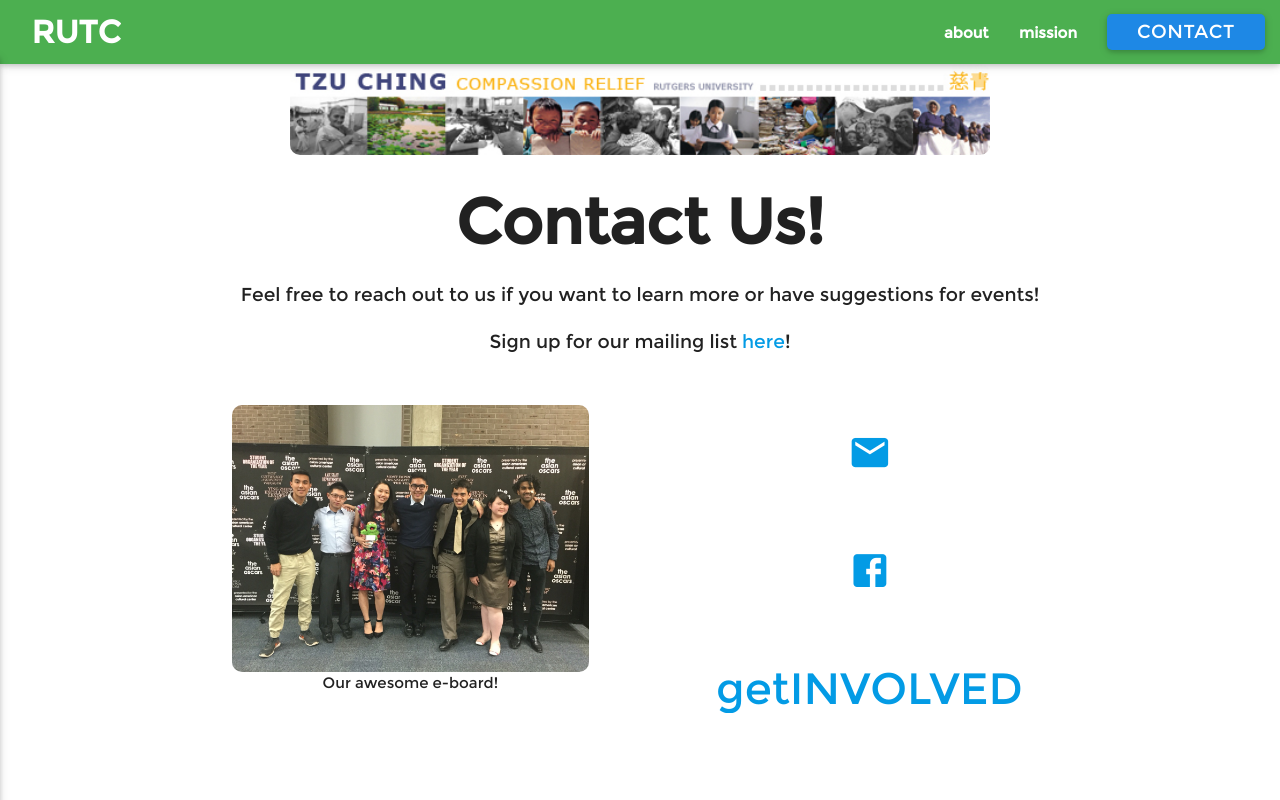
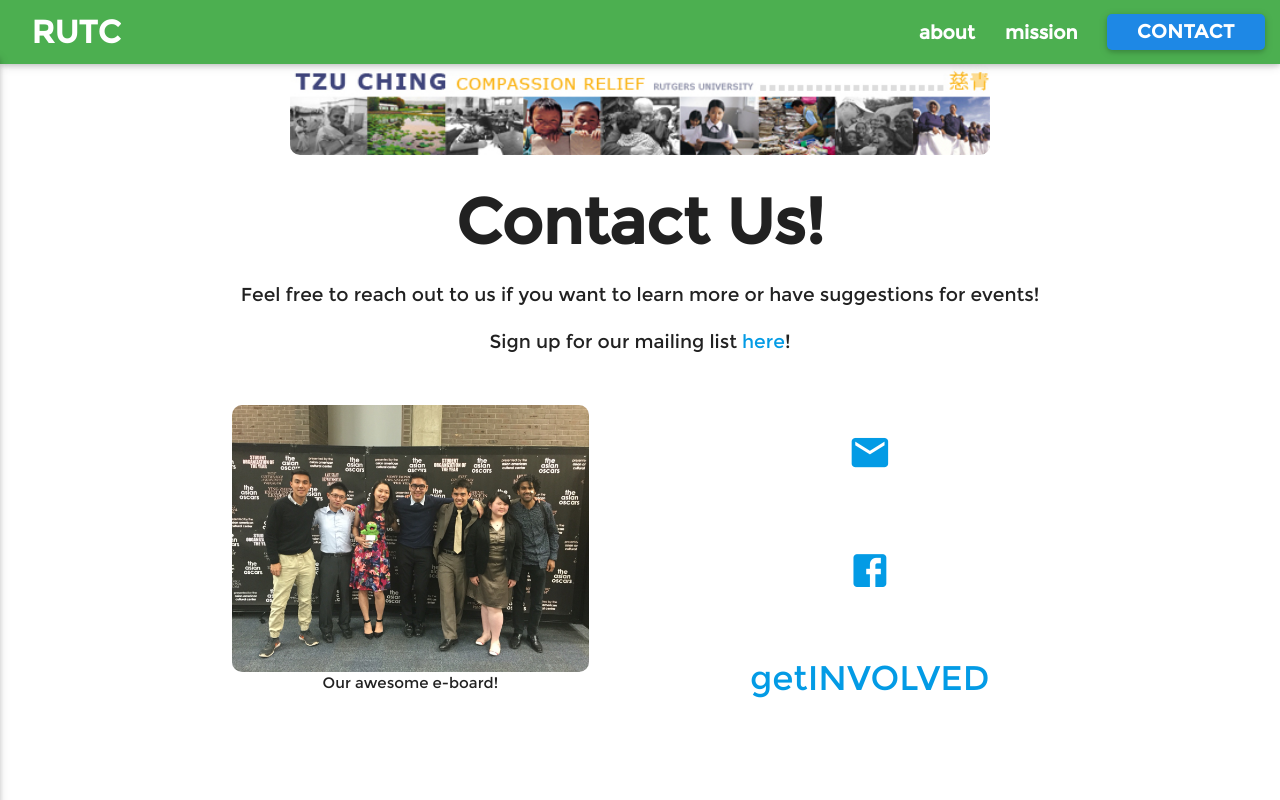
Before and after one commit to rutgersTC/rutgerstc.github.io, a website: page index.html at #!/contact in a window 1280 px wide. Drawn offline with Linux system fonts and the light colour scheme; files whose address does not match are found by name.

Commit message:
fixed icons

```diff
--- a/css/app.css
+++ b/css/app.css
@@ -1,26 +1,22 @@
-@keyframes type {
-  from {
-    width: 0;
-  }
-}
-
 @font-face {
   font-family: 'Montserrat';
   font-style: normal;
   font-weight: 400;
-  src: url(../assets/fonts/MontserratRegular.woff2) format('woff2'), url(../assets/fonts/MontserratRegular.woff) format('woff'), url(../assets/fonts/MontserratRegular.ttf) format('truetype');
+  src: url("../assets/fonts/MontserratRegular.woff2") format("woff2"),
+    url("../assets/fonts/MontserratRegular.woff") format("woff"),
+    url("../assets/fonts/MontserratRegular.ttf") format("truetype");
   unicode-range: U+0000-00FF, U+0131, U+0152-0153, U+02C6, U+02DA, U+02DC, U+2000-206F, U+2074, U+20AC, U+2212, U+2215, U+E0FF, U+EFFD, U+F000;
 }
 
 @font-face {
-  font-family: 'Material Icons';
+  font-family: "Material Design Icons";
+  src: url("../assets/fonts/mdi/materialdesignicons-webfont.eot") format("embedded-opentype"),
+    url("../assets/fonts/mdi/materialdesignicons-webfont.woff2") format("woff2"),
+    url("../assets/fonts/mdi/materialdesignicons-webfont.woff") format("woff"),
+    url("../assets/fonts/mdi/materialdesignicons-webfont.ttf") format("truetype"),
+    url("../assets/fonts/mdi/materialdesignicons-webfont.svg") format("svg");
   font-style: normal;
-  font-weight: 400;
-  src: url('../assets/fonts/mdi/materialdesignicons-webfont.woff2') format('woff2'),
-  url('../assets/fonts/mdi/materialdesignicons-webfont.woff') format('woff'),
-  url('../assets/fonts/mdi/materialdesignicons-webfont.ttf') format('truetype'),
-  url('../assets/fonts/mdi/materialdesignicons-webfont.svg') format('svg'),
-  url('../assets/fonts/mdi/materialdesignicons-webfont.eot') format('eot');
+  font-weight: normal;
 }
 
 body {
@@ -90,7 +86,7 @@
 }
 
 .larger {
-  font-size: 1.25em;
+  font-size: 1.25em !important;
 }
 
 .pad-left {
--- a/index.html
+++ b/index.html
@@ -7,7 +7,7 @@
   <!-- Meta Tags & Favicon-->
   <meta charset="UTF-8">
   <meta name="viewport" content="width=device-width, initial-scale=1.0, maximum-scale=1.0" />
-  <meta name="description" content="Website of the Rutgers Tzu-Chi Collegiate Association chapter.">
+  <meta name="description" content="Website of the Rutgers University Tzu-Chi Collegiate Association chapter.">
   <meta name="author" content="Rutgers Tzu-Ching">
   <link rel="shortcut icon" type="image/x-icon" href="assets/icons/favicon.ico" />
 
@@ -18,17 +18,17 @@
   <script type="text/javascript" src="js/build.js" defer></script>
 </head>
 
-<body ng-controller="homeCtrl">
+<body data-ng-controller="homeCtrl">
   <div class="navbar-fixed">
     <nav>
       <div class="nav-wrapper green">
         <a href="#!" class="brand-logo pad-left waves-effect"><b>RUTC</b></a>
         <ul class="right hide-on-med-and-down">
-          <li><a href="#!about" class="waves-effect"><b>about</b></a></li>
-          <li><a href="#!mission" class="waves-effect"><b>mission</b></a></li>
-          <li><a href="#!contact" class="btn waves-effect waves-light larger">contact</a></li>
+          <li><a href="#!about" class="waves-effect larger"><b>about</b></a></li>
+          <li><a href="#!mission" class="waves-effect larger"><b>mission</b></a></li>
+          <li><a href="#!contact" class="btn waves-effect waves-light larger"><b>contact</b></a></li>
         </ul>
-        <a href="#!" data-activates="mobile-nav" class="pad-left button-collapse waves-effect"><i class="material-icons">menu</i></a>
+        <a href="#!" data-activates="mobile-nav" class="pad-left button-collapse waves-effect"><i class="mdi mdi-menu"></i></a>
         <ul class="side-nav" id="mobile-nav">
           <li>
             <a href="#!about" class="mobile waves-effect center">about</a>
@@ -37,7 +37,7 @@
             <a href="#!mission" class="mobile waves-effect center">mission</a>
           </li>
           <li>
-            <a href="#!contact" class="mobile waves-effect center"><b>contact</b></a>
+            <a href="#!contact" class="mobile waves-effect center">contact</a>
           </li>
         </ul>
       </div>
@@ -47,6 +47,6 @@
     <img class="responsive-img rounded" src="assets/images/header-banner.jpg" width="700px" alt="banner">
   </div>
   <h1 class="hidden">Rutgers Tzu-Ching</h1>
-  <div ng-view class="fade"></div>
+  <div data-ng-view class="fade"></div>
 </body>
 </html>
--- a/views/contact.html
+++ b/views/contact.html
@@ -15,7 +15,7 @@
             <div class="one-br"></div>
             <h3 class="one-br"><a href="mailto:rutgers.tzuching@gmail.com" class="waves-effect"><i class="mdi mdi-email"></i></a></h3>
             <h3 class="one-br"><a href="https://www.facebook.com/rutgers.tzuching" target="_blank" class="waves-effect"><i class="mdi mdi-facebook-box"></i></a></h3>
-            <h3><a href="https://rutgers.collegiatelink.net/organization/tcca" target="_blank" class="waves-effect">getINVOLVED</a></h3>
+            <h4><a href="https://rutgers.collegiatelink.net/organization/tcca" target="_blank" class="waves-effect">getINVOLVED</a></h4>
         </div>
     </div>
 </div>
```
Also changed, not shown: assets/icons/MaterialIcons-Regular.ttf (deleted), assets/icons/MaterialIcons-Regular.woff (deleted), assets/icons/MaterialIcons-Regular.woff2 (deleted), css/build.css.
